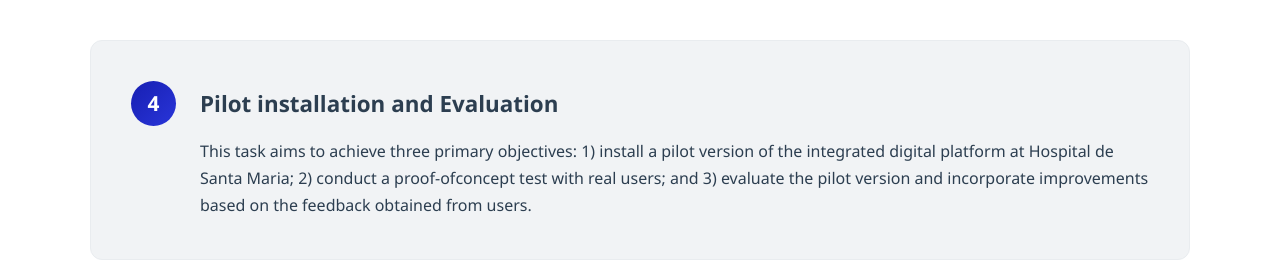
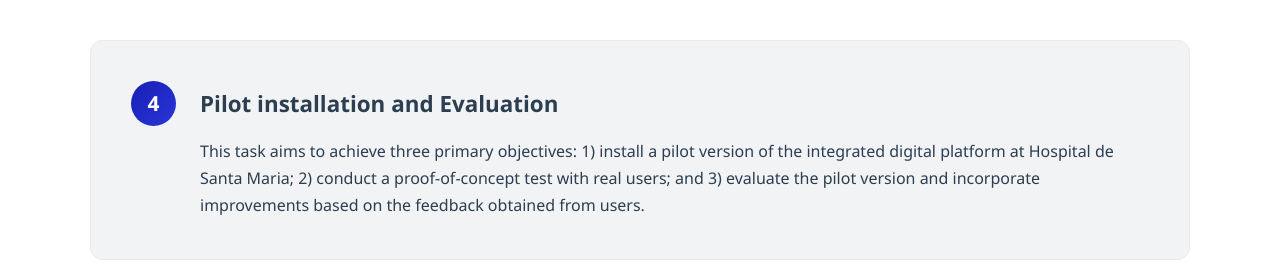
Before and after one commit to PiCaSSo-PPC/picasso-site, a plain HTML site: page workplan.html in a window 1280 px wide. Shown: the part 1180-1449 px from the top of the page. Drawn offline with Linux system fonts and the light colour scheme.

Commit message:
fix: small typo

```diff
--- a/workplan.html
+++ b/workplan.html
@@ -81,7 +81,7 @@
                 </div>
 
                 <div class="task-section">
-                    <p>This task aims to achieve three primary objectives: 1) install a pilot version of the integrated digital platform at Hospital de Santa Maria; 2) conduct a proof-ofconcept test with real users; and 3) evaluate the pilot version and incorporate improvements based on the feedback obtained from users.</p>
+                    <p>This task aims to achieve three primary objectives: 1) install a pilot version of the integrated digital platform at Hospital de Santa Maria; 2) conduct a proof-of-concept test with real users; and 3) evaluate the pilot version and incorporate improvements based on the feedback obtained from users.</p>
                 </div>
             </div>
 
```
